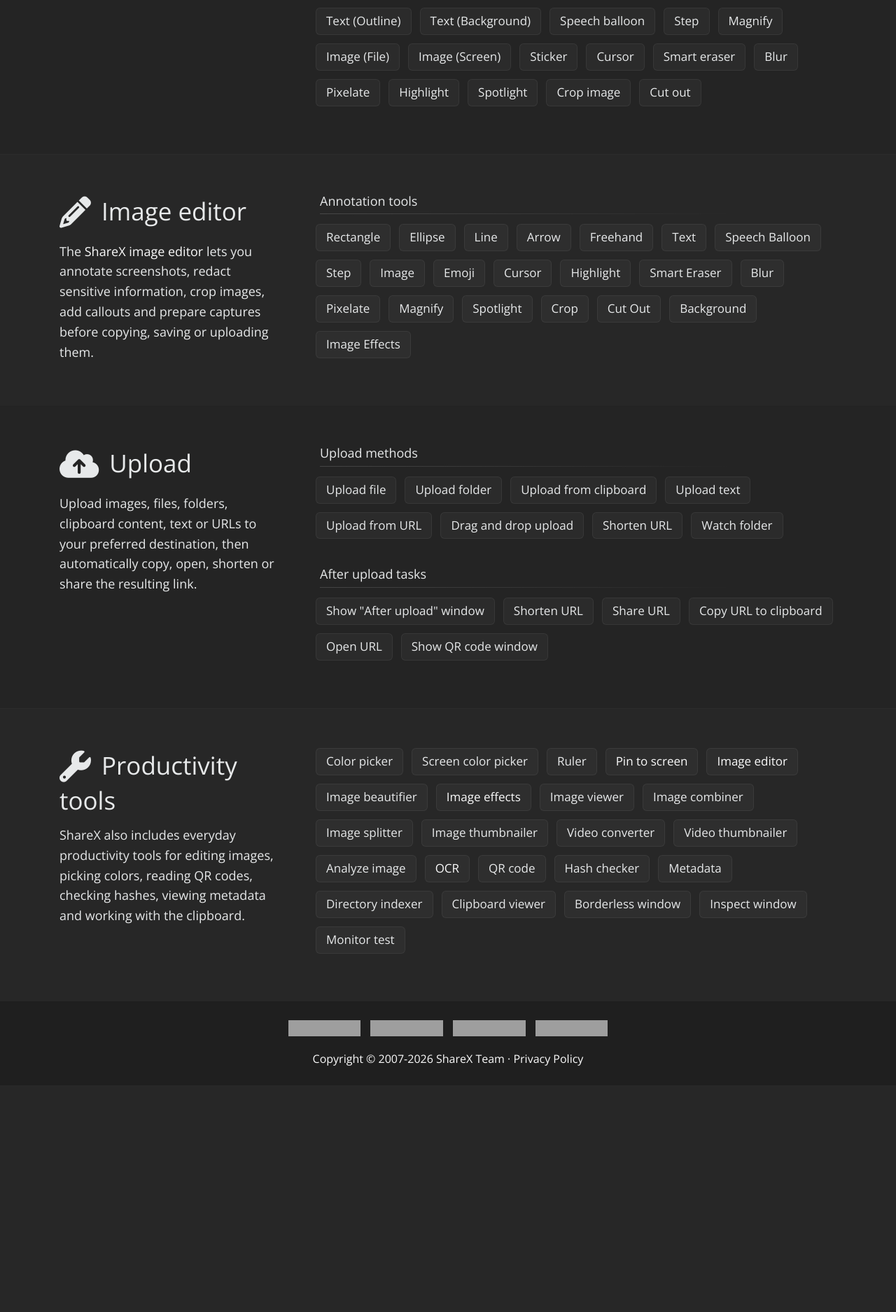
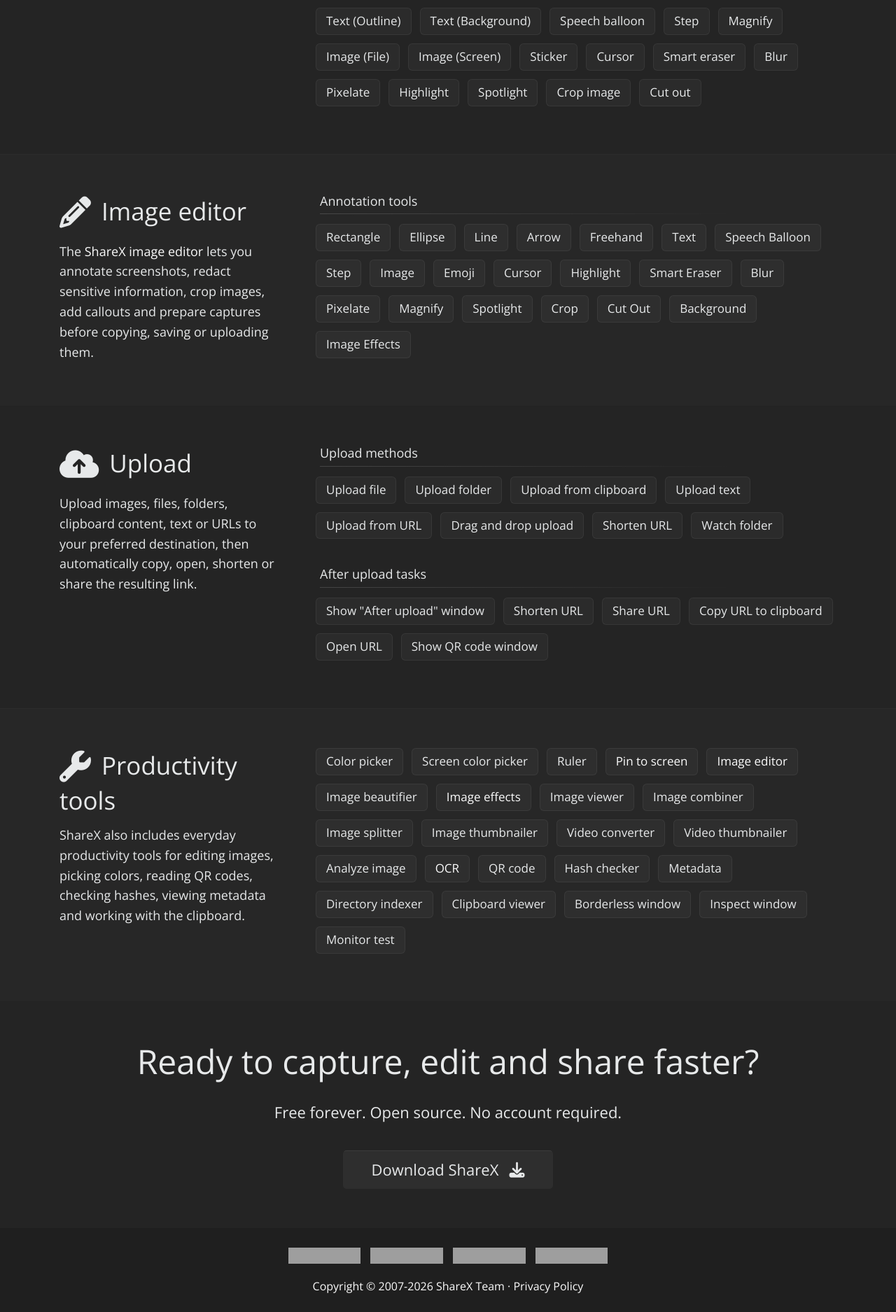
Before and after one commit to ShareX/sharex.github.io, a Jekyll site: the page built from index.html, in a window 1280 px wide. Shown: the part 2722-4597 px from the top of the page at 70% size. Built offline with Jekyll 4.4.1, drawn with Linux system fonts in a browser that asks for light colours; some web fonts are replaced; before the commit the page ends 4273 px from its top, so only the background shows below that; grey boxes are pictures that could not be loaded.

Commit message:
Add download CTA section on homepage

```diff
--- a/css/main.scss
+++ b/css/main.scss
@@ -498,6 +498,32 @@
             background: $header-line-center;
             background-size: 100% 1px;
         }
+    }
+}
+
+.container-download-cta {
+    padding-top: $container-padding-double;
+    padding-bottom: $container-padding-double;
+    text-align: center;
+    color: $text-color-alt;
+
+    h2 {
+        font-family: $font-header;
+        font-size: 48px;
+        margin-bottom: $container-padding;
+    }
+
+    p {
+        max-width: 720px;
+        margin: 0px auto $container-padding;
+        font-size: 22px;
+        font-weight: 300;
+        line-height: 1.5;
+    }
+
+    .btn {
+        padding-right: 40px;
+        padding-left: 40px;
     }
 }
 
--- a/index.html
+++ b/index.html
@@ -271,6 +271,16 @@
             </div>
         </div>
     </div>
+
+    <div class="container-fluid container-download-cta">
+        <div class="container">
+            <h2>Ready to capture, edit and share faster?</h2>
+            <p>Free forever. Open source. No account required.</p>
+            <button class="btn sharex-download-final" type="button">
+                Download ShareX<i class="fa-solid fa-download"></i>
+            </button>
+        </div>
+    </div>
 </div>
 
 {% include common-js.html %}
--- a/js/sharex.main.js
+++ b/js/sharex.main.js
@@ -3,6 +3,28 @@
         $(this).off("mouseenter click");
 
         GetLatestReleaseInfo();
+    });
+
+    $(".sharex-download-final").on("click", function() {
+        $(".sharex-download").trigger("mouseenter");
+
+        let downloadPanel = $("#download-panel");
+        $(".jumbotron-main")[0].scrollIntoView({
+            behavior: "smooth",
+            block: "start"
+        });
+
+        if (downloadPanel.hasClass("show")) {
+            downloadPanel.removeClass("show");
+            downloadPanel.css("height", "");
+            $(".sharex-download").attr("aria-expanded", "false");
+
+            requestAnimationFrame(function() {
+                downloadPanel.collapse("show");
+            });
+        } else {
+            downloadPanel.collapse("show");
+        }
     });
 });
 
```
